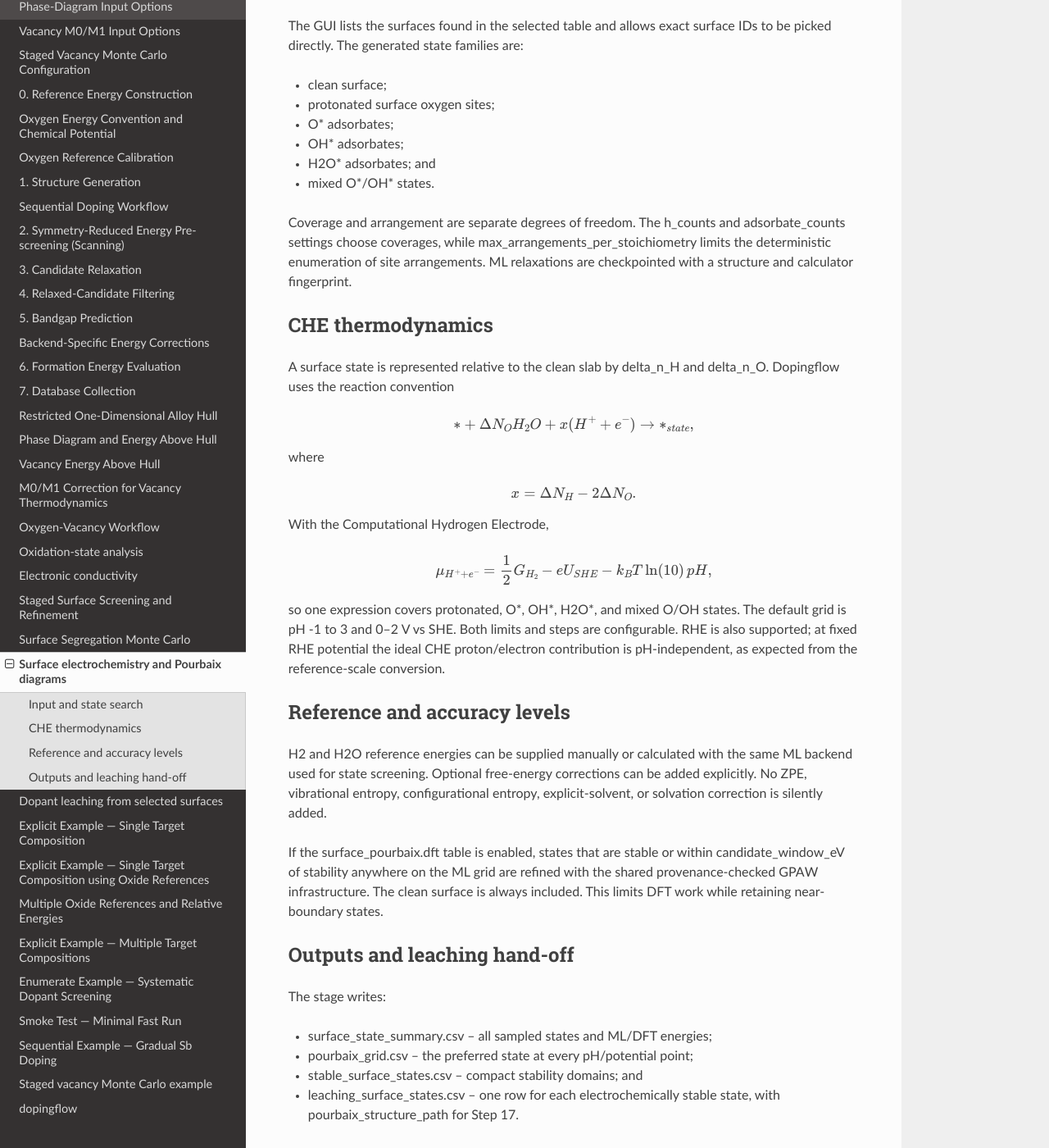
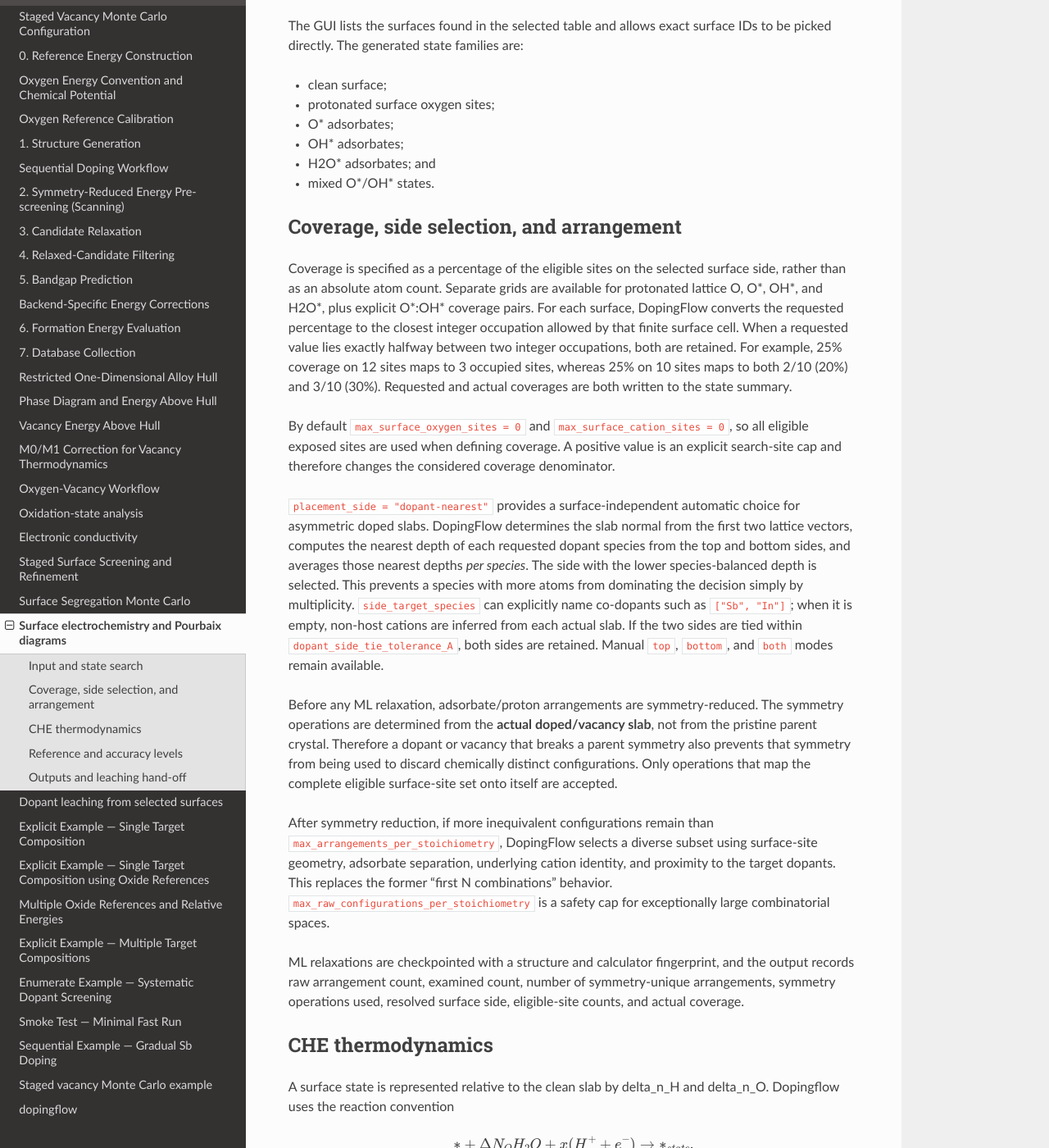
Before and after one commit to KazemZh/dopingflow, a Sphinx documentation site: the page built from docs/source/methods/surface_pourbaix.rst, in a window 1280 px wide and 1400 px high, scrolled down 535 px. Shown: the whole window at 82% size. Built offline with Sphinx 7.4.7 and the Read the Docs theme 3.1.0, drawn with Linux system fonts in a browser that asks for light colours.

Commit message:
Document coverage symmetry and dopant-nearest side selection

```diff
--- a/docs/source/methods/surface_pourbaix.rst
+++ b/docs/source/methods/surface_pourbaix.rst
@@ -30,11 +30,54 @@ IDs to be picked directly. The generated state families are:
 * H2O* adsorbates; and
 * mixed O*/OH* states.
 
-Coverage and arrangement are separate degrees of freedom. The h_counts and
-adsorbate_counts settings choose coverages, while
-max_arrangements_per_stoichiometry limits the deterministic enumeration of
-site arrangements. ML relaxations are checkpointed with a structure and
-calculator fingerprint.
+Coverage, side selection, and arrangement
+----------------------------------------
+
+Coverage is specified as a percentage of the eligible sites on the selected
+surface side, rather than as an absolute atom count. Separate grids are available
+for protonated lattice O, O*, OH*, and H2O*, plus explicit O*:OH* coverage pairs.
+For each surface, DopingFlow converts the requested percentage to the closest
+integer occupation allowed by that finite surface cell. When a requested value
+lies exactly halfway between two integer occupations, both are retained. For
+example, 25% coverage on 12 sites maps to 3 occupied sites, whereas 25% on 10
+sites maps to both 2/10 (20%) and 3/10 (30%). Requested and actual coverages are
+both written to the state summary.
+
+By default ``max_surface_oxygen_sites = 0`` and
+``max_surface_cation_sites = 0``, so all eligible exposed sites are used when
+defining coverage. A positive value is an explicit search-site cap and therefore
+changes the considered coverage denominator.
+
+``placement_side = "dopant-nearest"`` provides a surface-independent automatic
+choice for asymmetric doped slabs. DopingFlow determines the slab normal from
+the first two lattice vectors, computes the nearest depth of each requested
+dopant species from the top and bottom sides, and averages those nearest depths
+*per species*. The side with the lower species-balanced depth is selected. This
+prevents a species with more atoms from dominating the decision simply by
+multiplicity. ``side_target_species`` can explicitly name co-dopants such as
+``["Sb", "In"]``; when it is empty, non-host cations are inferred from each
+actual slab. If the two sides are tied within
+``dopant_side_tie_tolerance_A``, both sides are retained. Manual ``top``,
+``bottom``, and ``both`` modes remain available.
+
+Before any ML relaxation, adsorbate/proton arrangements are symmetry-reduced.
+The symmetry operations are determined from the **actual doped/vacancy slab**,
+not from the pristine parent crystal. Therefore a dopant or vacancy that breaks
+a parent symmetry also prevents that symmetry from being used to discard
+chemically distinct configurations. Only operations that map the complete
+eligible surface-site set onto itself are accepted.
+
+After symmetry reduction, if more inequivalent configurations remain than
+``max_arrangements_per_stoichiometry``, DopingFlow selects a diverse subset
+using surface-site geometry, adsorbate separation, underlying cation identity,
+and proximity to the target dopants. This replaces the former "first N
+combinations" behavior. ``max_raw_configurations_per_stoichiometry`` is a
+safety cap for exceptionally large combinatorial spaces.
+
+ML relaxations are checkpointed with a structure and calculator fingerprint,
+and the output records raw arrangement count, examined count, number of
+symmetry-unique arrangements, symmetry operations used, resolved surface side,
+eligible-site counts, and actual coverage.
 
 CHE thermodynamics
 ------------------
```
